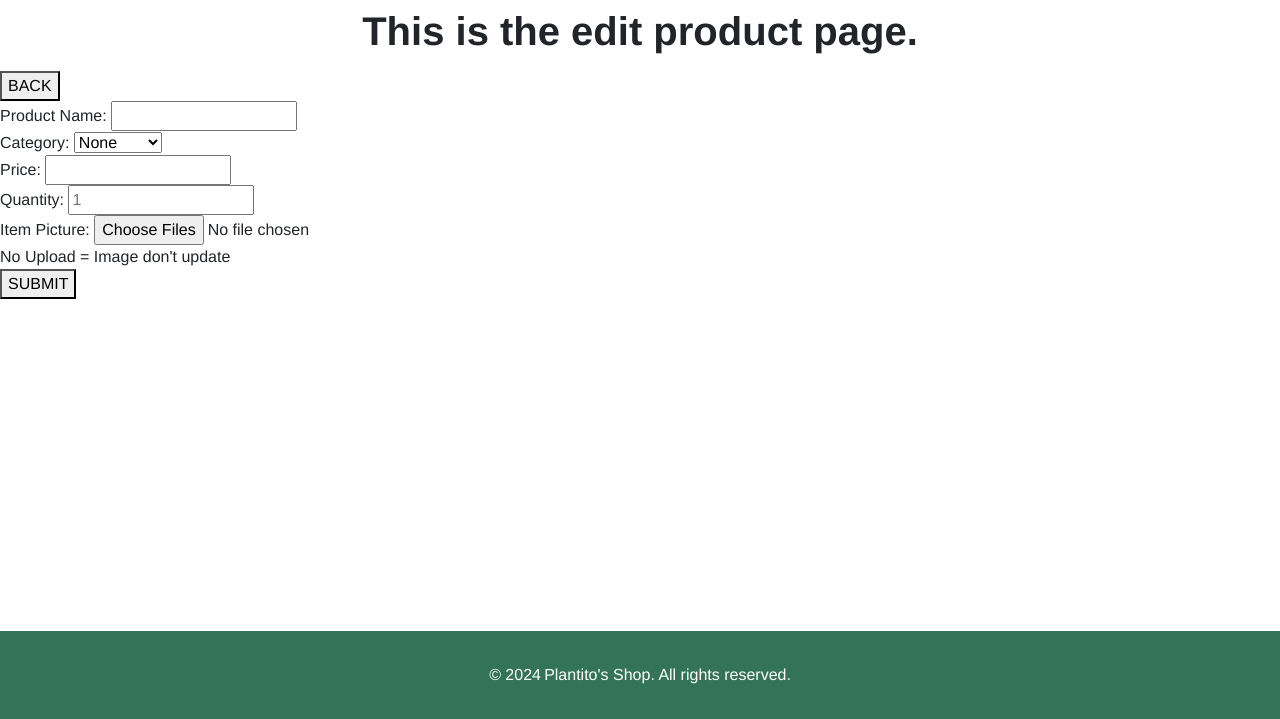
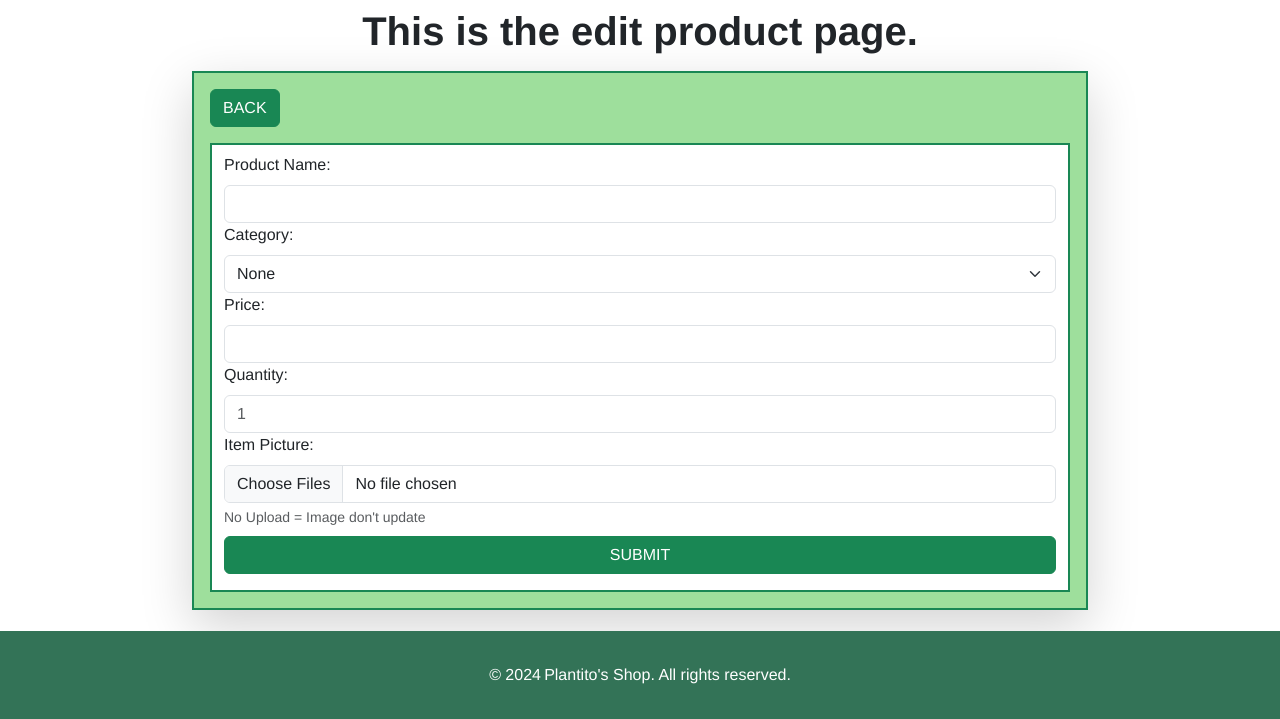
Before and after one commit to sharweng/plantitoshop, a PHP site: page /product/edit.php in a window 1280 px wide. Shown: the part 81-800 px from the top of the page. Run offline with PHP 8.4, Linux system fonts and the light colour scheme; the visitor is signed in with stand-in values (Sample User, id 1); data comes from the database, SQL or seed files in the repository; data that the repository does not hold is empty.

Commit message:
edit product bootstrap

```diff
--- a/product/edit.php
+++ b/product/edit.php
@@ -40,17 +40,24 @@
 </head>
 <body>
     <h1 class="text-center p-2 fw-bold">This is the edit product page.</h1>
-    <form action="create.php" method="post">
-        <button class="add-button" name="back">BACK</button>
+    <div class="container-sm outer-box p-3 mb-3 shadow-lg  border border-success border-2">
+        <div class="row top-header pb-3 justify-content-between">
+            <div class="col-2 d-flex align-items-center justify-content-start">
+                <form action="" method="post">
+                    <button class="btn btn-success" name="back">BACK</button>
                 </form>
+                </div>
+                <div class="col-4 d-flex align-items-center justify-content-end">
+            </div>
+        </div>
+        <div class="container inner-box border border-success border-2 py-2">
         <form method="post" action="update.php" enctype="multipart/form-data">
-        <label>Product Name:</label>
-        <input class="inputbox" type="text" name="description"  value="<?php
+            <label class="form-label">Product Name:</label>
+            <input class="form-control" type="text" name="description"  value="<?php
                 echo $row['description'];
             ?>" required/>
-        <br>
-        <label>Category:</label>
-        <select name="category" >
+            <label class="form-label">Category:</label>
+            <select class="form-select" name="category" >
                 <?php
                 while($categories = mysqli_fetch_array($result)){
                     if($categories['cat_id'] == $row['cat_id'])
@@ -60,22 +67,17 @@
                 }
             ?>
             </select>
-        <br>
-        <label>Price:</label>
-        <input class="inputbox" type="text" name="price"  value="<?php
+            <label class="form-label">Price:</label>
+            <input class="form-control" type="text" name="price"  value="<?php
                 echo $row['price'];
             ?>" required/>
-        <br>
-        <label>Quantity:</label>
-        <input class="inputbox" type="number" placeholder="1" name="quantity" min="1"  value="<?php
+            <label class="form-label">Quantity:</label>
+            <input class="form-control" type="number" placeholder="1" name="quantity" min="1"  value="<?php
                 echo $row['quantity'];
             ?>" required>
-        <br>
-        <label>Item Picture:</label>
-        <input class="inputbox" type="file" name="img_path[]" multiple accept="image/*">
-        <br>
-        <label>No Upload = Image don't update</label>
-        <br>
+            <label class="form-label">Item Picture:</label>
+            <input class="form-control" type="file" name="img_path[]" multiple accept="image/*">
+            <label class="form-text">No Upload = Image don't update</label>
             <?php
                 if(isset($_SESSION['descError'])){
                     echo $_SESSION['descError'];
@@ -90,8 +92,10 @@
                     unset($_SESSION['qtyError']);
                 }
             ?>
-        <button class="button" name="submit">SUBMIT</button>
+            <button class="btn btn-success w-100 form-btn my-2" name="submit">SUBMIT</button>
         </form>
+        </div>
+    </div>
 </body>
 </html>
 <?php
```
Lines whose indentation alone changed are shown as unchanged.
